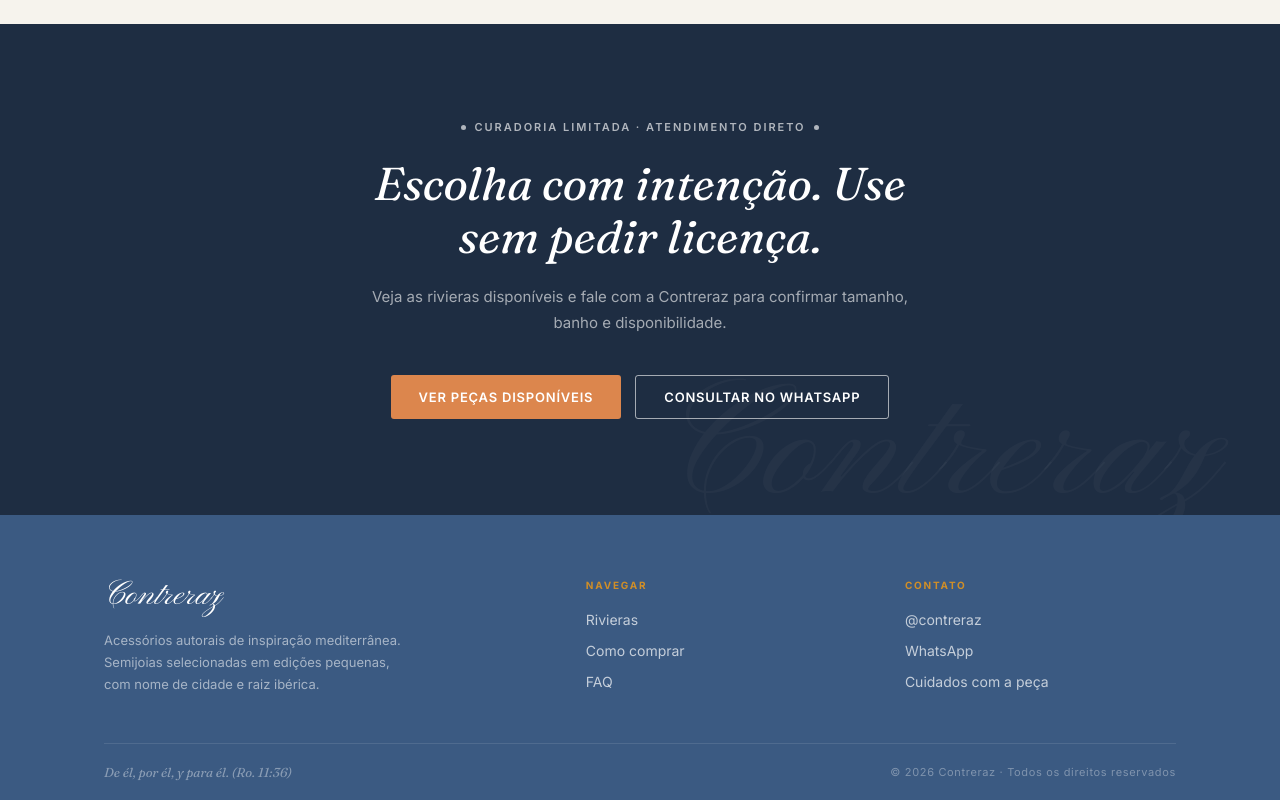
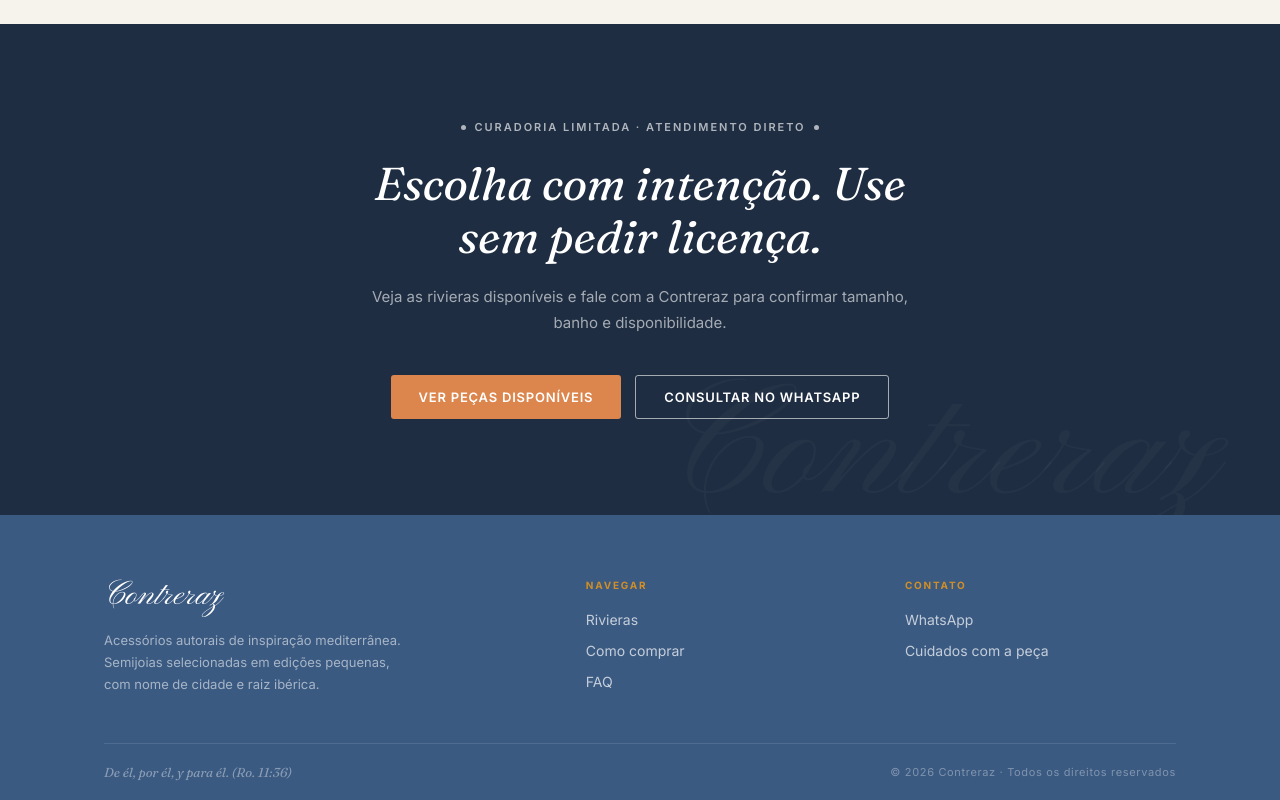
Before and after one commit to contrerazgui-droid/Contreraz-store, a React (Vite) app: page / in a window 1280 px wide. Shown: the part 4074-4874 px from the top of the page. Built offline with nearby package versions, Linux system fonts and the light colour scheme; no server answers.

Commit message:
feat: footer usa instagramUrl dinâmico do admin; tipo StoreContent atualizado

```diff
--- a/src/components/Footer.tsx
+++ b/src/components/Footer.tsx
@@ -44,14 +44,16 @@ export function Footer({ content }: { content: StoreContent }) {
               Contato
             </p>
             <div style={{ display: "flex", flexDirection: "column", gap: 14 }}>
+              {content?.instagramUrl && (
                 <a
-                href="https://instagram.com/contreraz"
+                  href={content.instagramUrl}
                   target="_blank"
                   rel="noreferrer"
                   style={{ fontSize: 14, color: "rgba(255,255,255,0.7)", textDecoration: "none" }}
                 >
-                @contreraz
+                  @{content.instagramUrl.replace(/.*instagram\.com\//, "").replace(/\/$/, "")}
                 </a>
+              )}
               <a
                 href={waUrl}
                 target="_blank"
--- a/src/lib/types.ts
+++ b/src/lib/types.ts
@@ -28,4 +28,5 @@ export type StoreContent = {
   ogImageUrl: string | null;
   seoTitle: string | null;
   seoDescription: string | null;
+  instagramUrl: string | null;
 } | null;
```
Lines whose indentation alone changed are shown as unchanged.
